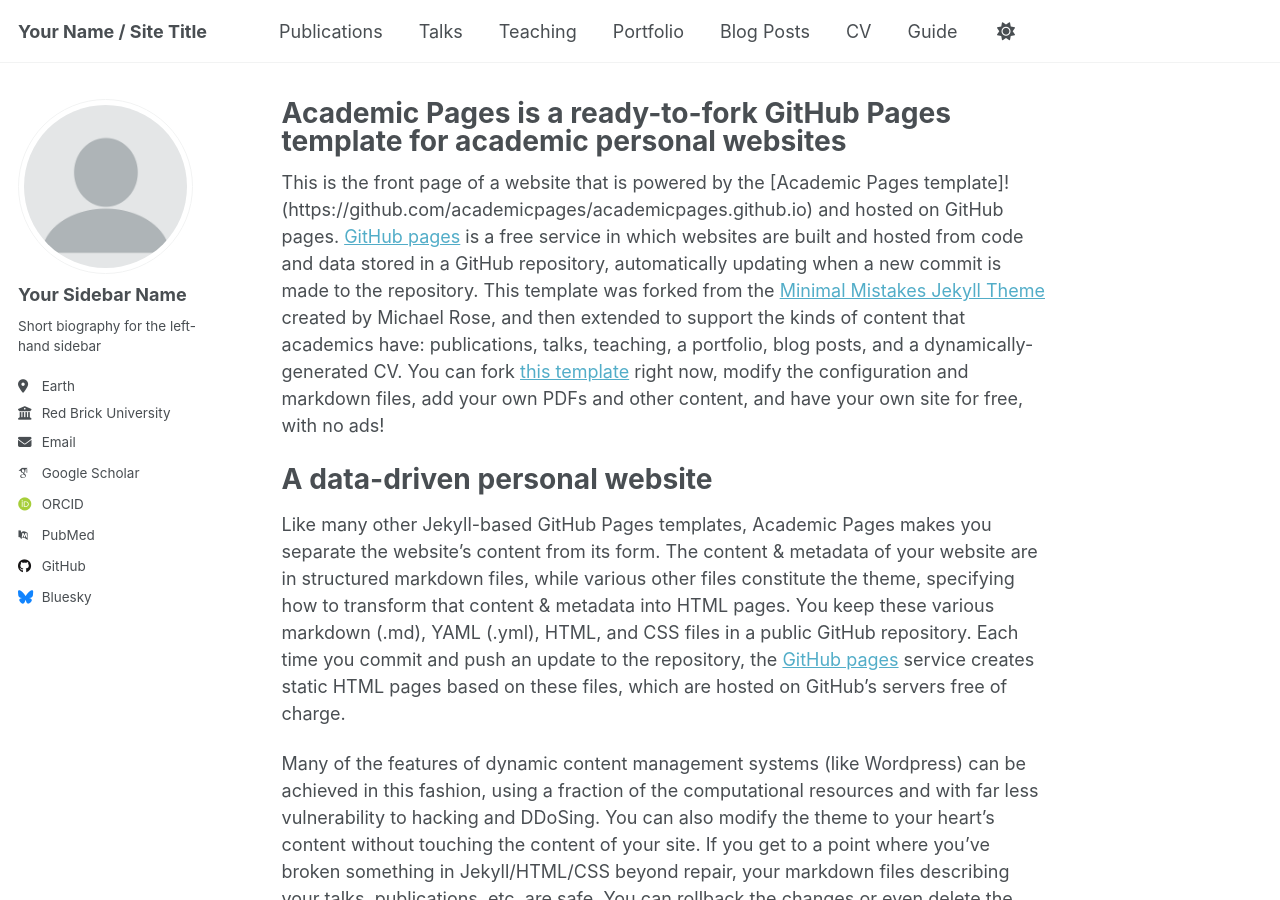
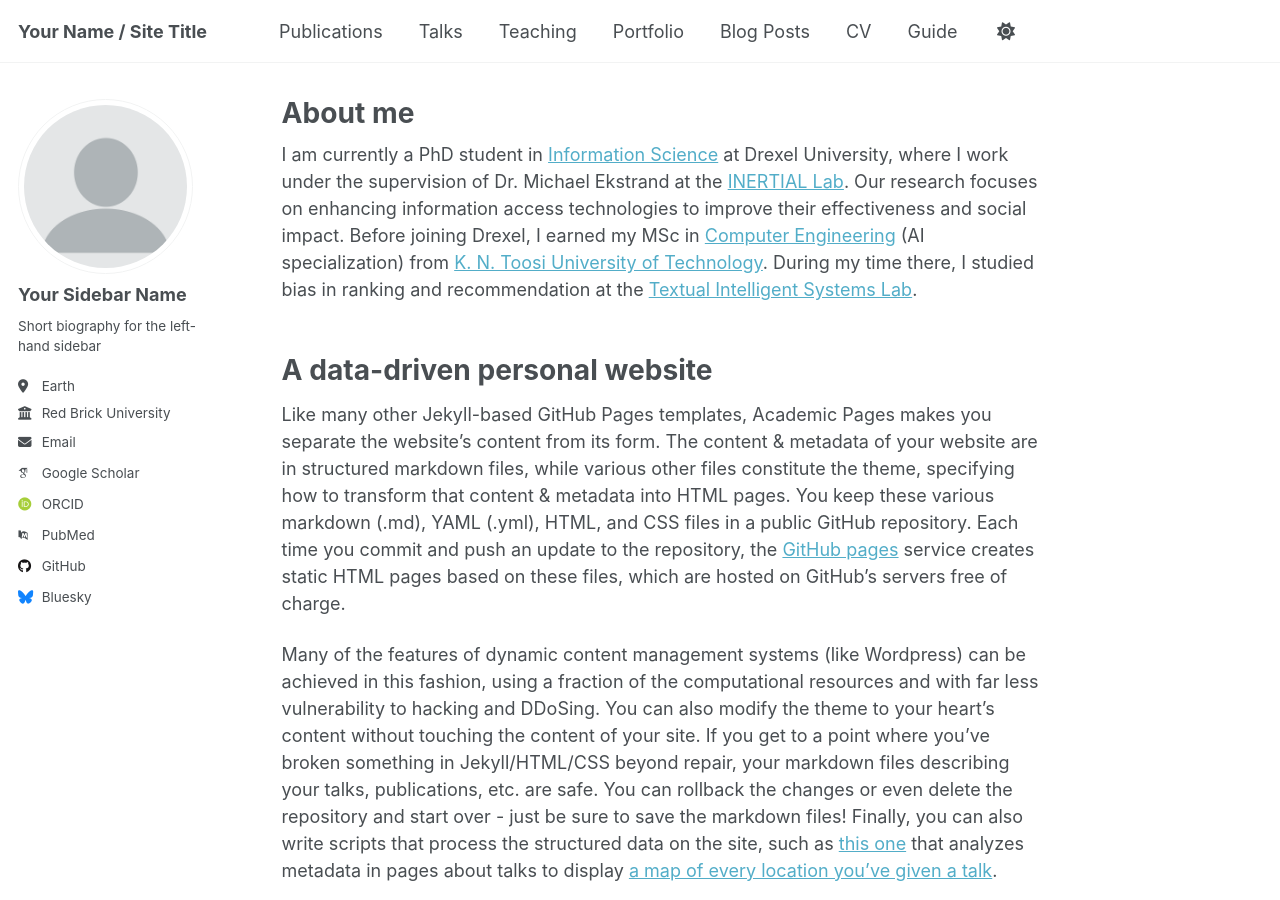
Before and after one commit to samiravaez/samiravaez.github.io, a Jekyll site: the page built from _pages/about.md, in a window 1280 px wide and 900 px high. Built offline with Jekyll 4.4.1, drawn with Linux system fonts in a browser that asks for light colours; some web fonts are replaced.

Commit message:
Update about.md

```diff
--- a/_pages/about.md
+++ b/_pages/about.md
@@ -1,13 +1,14 @@
 ---
 permalink: /
-title: "Academic Pages is a ready-to-fork GitHub Pages template for academic personal websites"
+title: "About me"
 author_profile: true
 redirect_from:
   - /about/
   - /about.html
 ---
 
-This is the front page of a website that is powered by the [Academic Pages template]!(https://github.com/academicpages/academicpages.github.io) and hosted on GitHub pages. [GitHub pages](https://pages.github.com) is a free service in which websites are built and hosted from code and data stored in a GitHub repository, automatically updating when a new commit is made to the repository. This template was forked from the [Minimal Mistakes Jekyll Theme](https://mmistakes.github.io/minimal-mistakes/) created by Michael Rose, and then extended to support the kinds of content that academics have: publications, talks, teaching, a portfolio, blog posts, and a dynamically-generated CV. You can fork [this template](https://github.com/academicpages/academicpages.github.io) right now, modify the configuration and markdown files, add your own PDFs and other content, and have your own site for free, with no ads!
+I am currently a PhD student in <a href="https://drexel.edu/cci/academics/information-science-department/" target="_blank">Information Science</a> at Drexel University, where I work under the supervision of Dr. Michael Ekstrand at the <a href="https://inertial.science" target="_blank">INERTIAL Lab</a>. Our research focuses on enhancing information access technologies to improve their effectiveness and social impact. Before joining Drexel, I earned my MSc in <a href="https://en.ce.kntu.ac.ir/" target="_blank">Computer Engineering</a> (AI specialization) from <a href="https://en.kntu.ac.ir/" target="_blank">K. N. Toosi University of Technology</a>. During my time there, I studied bias in ranking and recommendation at the <a href="https://www.linkedin.com/company/kntu-tis" target="_blank">Textual Intelligent Systems Lab</a>.
+                    <br><br>
 
 A data-driven personal website
 ======
```
